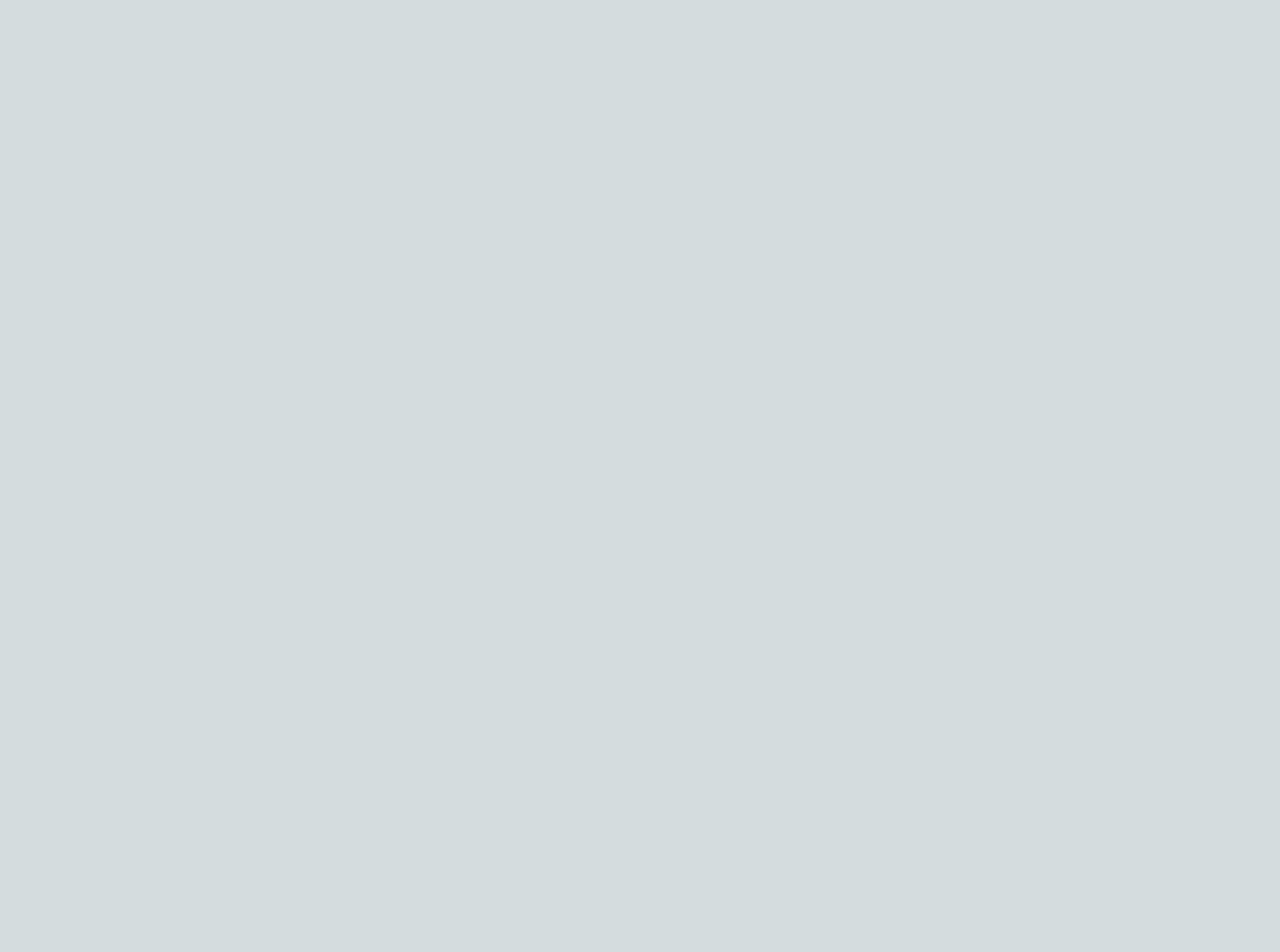
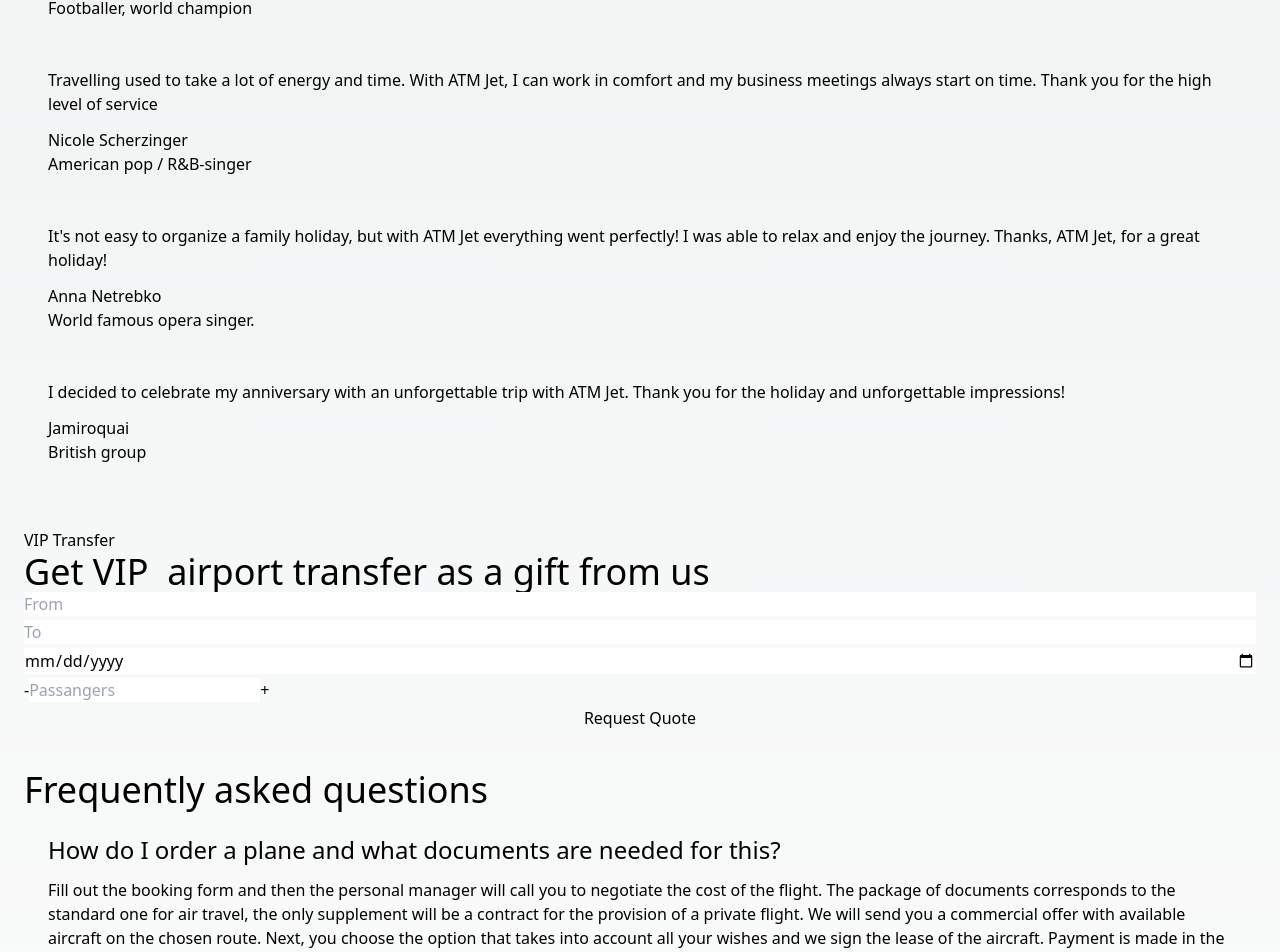
Before and after one commit to pixbs/atmjet_website, a Next.js app: page /en in a window 1280 px wide. Shown: the part 3758-4710 px from the top of the page. Before the commit the page ends 3450 px from the top, so only its background shows below. Built offline with nearby package versions, Linux system fonts and the light colour scheme.

Commit message:
✈️ feat: Add FAQ and Transfer sections to the homepage

```diff
--- a/messages/en.json
+++ b/messages/en.json
@@ -175,6 +175,7 @@
 		"button": "Get a gift"
 	},
 	"faq": {
+		"title": "Frequently asked questions",
 		"question1": "How do I order a plane and what documents are needed for this?",
 		"answer1": "Fill out the booking form and then the personal manager will call you to negotiate the cost of the flight. The package of documents corresponds to the standard one for air travel, the only supplement will be a contract for the provision of a private flight. We will send you a commercial offer with available aircraft on the chosen route. Next, you choose the option that takes into account all your wishes and we sign the lease of the aircraft. Payment is made in the way that suits you: bank transfer, cash, credit card.",
 		"question2": "How much does it cost to rent a plane, the price?",
--- a/messages/ru.json
+++ b/messages/ru.json
@@ -175,6 +175,7 @@
 		"button": "Получить подарок"
 	},
 	"faq": {
+		"title": "Часто задаваемые вопросы",
 		"question1": "Как заказать самолет и какие документы для этого нужны?",
 		"answer1": "Заполните форму бронирования, после чего вам позвонит персональный менеджер для согласования стоимости полета. ",
 		"question2": "Сколько стоит аренда самолета, цена?",
--- a/messages/uk.json
+++ b/messages/uk.json
@@ -175,6 +175,7 @@
 		"button": "Отримати подарунок"
 	},
 	"faq": {
+		"title": "Часті запитання",
 		"question1": "Як замовити літак і які документи для цього потрібні?",
 		"answer1": "Заповніть форму бронювання, після чого вам зателефонує персональний менеджер для обговорення вартості перельоту. ",
 		"question2": "Скільки коштує оренда літака, ціна?",
--- a/src/app/[locale]/page.tsx
+++ b/src/app/[locale]/page.tsx
@@ -1,15 +1,18 @@
-import { EmptyLegSection, HeroSection, KeyFeaturesSection, OptionsSection, PrivilegeSection, WhyUsSection, YachtsSection } from '@/components/sections'
+import { EmptyLegSection, FaqSection, HeroSection, KeyFeaturesSection, OptionsSection, PrivilegeSection, TestimonialsSection, TransferSection, WhyUsSection, YachtsSection } from '@/components/sections'
 import { useTranslations } from 'next-intl'
 
 export default function HomePage() {
 	const t = useTranslations()
 	return <main>
 		<HeroSection title={t('hero-section.title')} />
-		<WhyUsSection/>
-		<EmptyLegSection/>
-		<KeyFeaturesSection/>
-		<OptionsSection/>
-		<PrivilegeSection/>
-		<YachtsSection/>
+		<WhyUsSection />
+		<EmptyLegSection />
+		<KeyFeaturesSection />
+		<OptionsSection />
+		<PrivilegeSection />
+		<YachtsSection />
+		<TestimonialsSection />
+		<TransferSection />
+		<FaqSection />
 	</main>
 }
--- a/src/components/sections/faq.tsx
+++ b/src/components/sections/faq.tsx
@@ -1,55 +1,43 @@
+import { useTranslations } from "next-intl"
+
 export function FaqSection() {
+	const t = useTranslations('faq')
+	const accordions = ["accordion1", "accordion2", "accordion3", "accordion4", "accordion5"]
+
 	return (
 		<section>
 			<div className="container">
-				<h2>Frequently Asked Questions</h2>
+				<h2>{t('title')}</h2>
 				<div>
-					<div>
-						<h3>What is the best time to visit the Maldives?</h3>
-						<p>
-							The best time to visit the Maldives is from November to April. The Maldives has a
-							tropical monsoon climate with two main seasons; the dry season (northeast monsoon) and
-							the wet season (southwest monsoon), with the former extending from November to April
-							and the latter from May to October. The dry season is characterised by clear skies,
-							lower humidity and less rainfall, making it the best time to visit the Maldives.
-						</p>
-					</div>
-					<div>
-						<h3>What is the currency in the Maldives?</h3>
-						<p>
-							The currency in the Maldives is the Maldivian Rufiyaa (MVR). The Maldivian Rufiyaa is
-							divided into 100 laari. The Maldives is a cash-based society, and it is recommended to
-							carry cash with you when travelling to the Maldives. Credit cards are widely accepted
-							in the Maldives, especially in resorts and hotels.
-						</p>
-					</div>
-					<div>
-						<h3>What is the time zone in the Maldives?</h3>
-						<p>
-							The Maldives is in the Maldives Time Zone (MVT), which is 5 hours ahead of Coordinated
-							Universal Time (UTC+5). The Maldives does not observe Daylight Saving Time (DST).
-						</p>
-					</div>
-					<div>
-						<h3>What is the language spoken in the Maldives?</h3>
-						<p>
-							The official language of the Maldives is Dhivehi, which is a language spoken by the
-							Maldivian people. English is widely spoken in the Maldives, especially in resorts and
-							hotels, and is used as a medium of communication in the tourism industry.
-						</p>
-					</div>
-					<div>
-						<h3>What is the visa policy of the Maldives?</h3>
-						<p>
-							The Maldives has visa-free entry for all nationalities for stays of up to 30 days.
-							Visitors to the Maldives must have a valid passport with at least 6 months validity
-							from the date of entry. Visitors are also required to have a confirmed hotel
-							reservation or proof of accommodation, a return or onward ticket, and sufficient funds
-							to cover their stay in the Maldives.
-						</p>
-					</div>
+					{accordions.map((accordion, index) => (
+						<Accordion
+							question={t(`question${index + 1}`)}
+							answer={t(`answer${index + 1}`)}
+							key={index.toString()}
+						/>
+					))}
 				</div>
 			</div>
 		</section>
 	)
 }
+
+interface AccordionProps {
+	question: string,
+	answer: string,
+}
+
+function Accordion (props: AccordionProps) {
+	const { question, answer } = props
+
+	return (
+		<div className="flex flex-col gap-3 p-6 items-stretch">
+			<div className="flex flex-row content-between">
+				<h3>{question}</h3>
+			</div>
+			<div className="flex flex-row">
+				<p>{answer}</p>
+			</div>
+		</div>
+	)
+}
--- a/src/components/sections/testimonials.tsx
+++ b/src/components/sections/testimonials.tsx
@@ -1,7 +1,44 @@
+import { useTranslations } from "next-intl"
+
 export function TestimonialsSection() {
+	const t = useTranslations('testimonials')
+	const cards = ["card1", "card2", "card3", "card4", "card5"]
+
 	return (
 		<section>
-			<h2>Testimonials</h2>
+			<div className="container">
+				<h2>{t('title')}</h2>
+				<div>
+					{cards.map((card, index) => (
+						<Card
+							description={t(`${card}.description`)}
+							name={t(`${card}.name`)}
+							title={t(`${card}.title`)}
+							key={index.toString()}
+						/>
+					))}
+				</div>
+			</div>
 		</section>
 	)
 }
+
+interface CardProps {
+	description: string,
+	name: string,
+	title: string,
+}
+
+function Card (props: CardProps) {
+	const { description, name, title } = props
+
+	return (
+		<div className="flex flex-col gap-3 p-6 items-stretch">
+			<p>{description}</p>
+			<div className="flex flex-col">
+				<p>{name}</p>
+				<p>{title}</p>
+			</div>
+		</div>
+	)
+}
--- a/src/components/sections/transfer.tsx
+++ b/src/components/sections/transfer.tsx
@@ -1,7 +1,19 @@
+import { useTranslations } from "next-intl"
+import { RequestForm } from "../form"
+
 export function TransferSection() {
+	const t = useTranslations('transfer')
 	return (
 		<section>
-			<h2>Transfer</h2>
+			<div className="container">
+				<div>
+					<div>
+						<p>{t('subtitle')}</p>
+					</div>
+					<h2>{t('title')}</h2>
+				</div>
+				<RequestForm/>
+			</div>
 		</section>
 	)
 }
```
